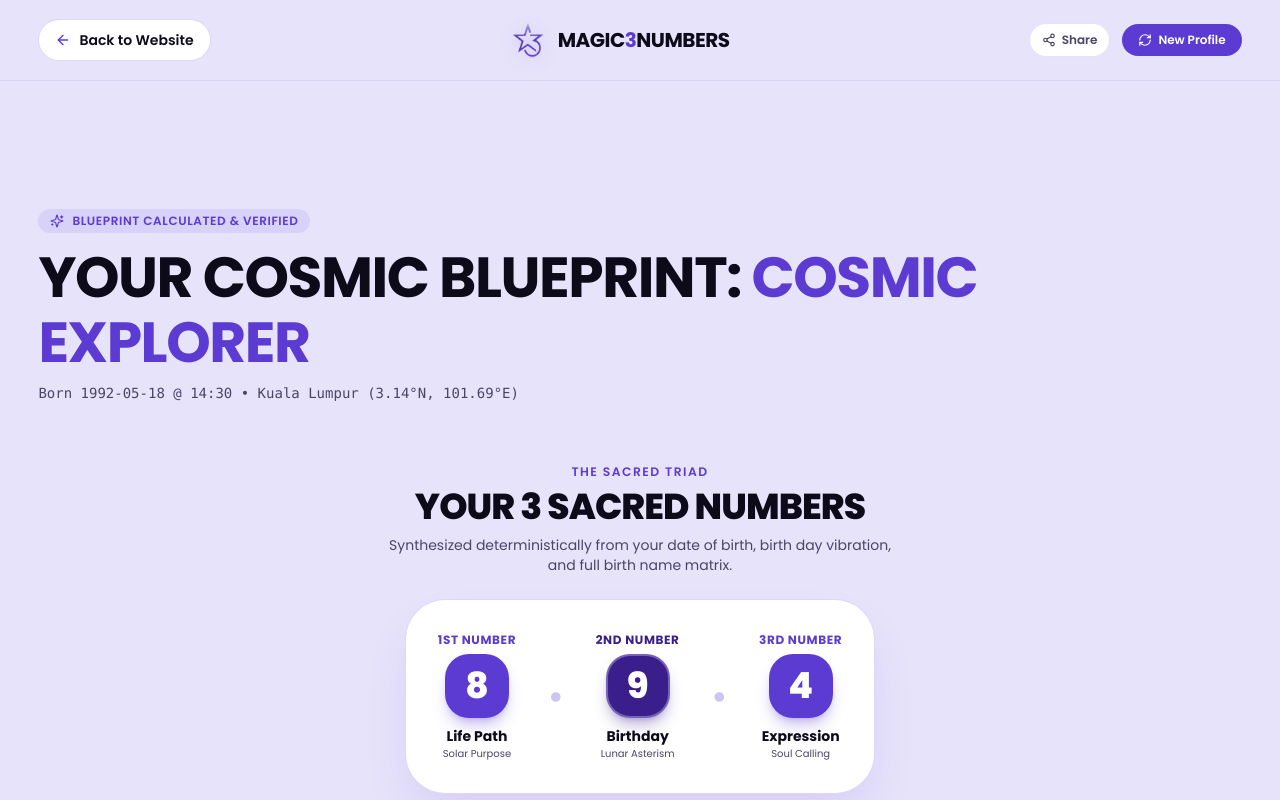
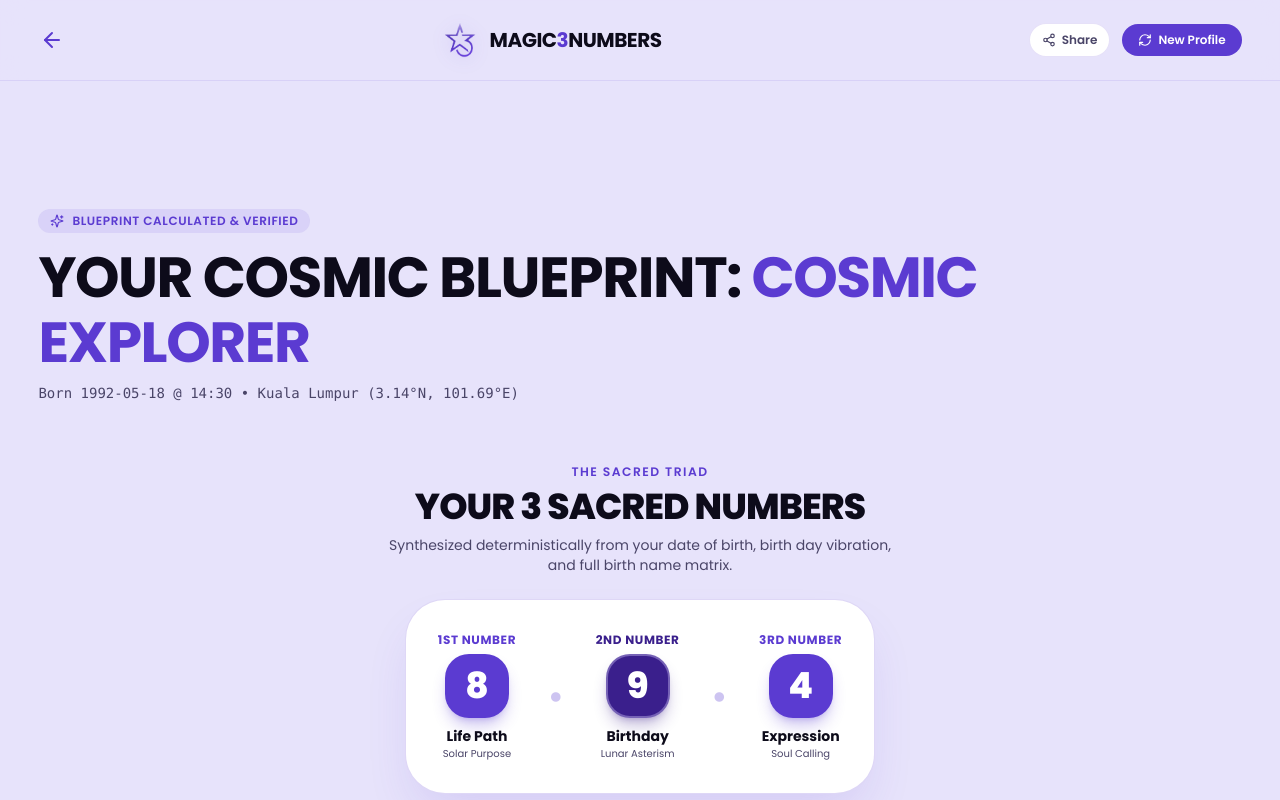
Before and after one commit to hariharan-developer-31/magic3numbers, a Next.js app in the folder frontend/: page /blueprint in a window 1280 px wide. Shown: the top 800 px of the page. Built offline with nearby package versions, Linux system fonts and the light colour scheme.

Commit message:
fix(uiux): remove back text and border/background on blueprint navbar, keep clean icon only

```diff
--- a/frontend/src/app/blueprint/page.tsx
+++ b/frontend/src/app/blueprint/page.tsx
@@ -74,14 +74,14 @@ export default function BlueprintPage() {
           ========================================================================= */}
       <header className="sticky top-0 z-40 w-full bg-[#E7E3FB]/90 backdrop-blur-md border-b border-[#5B3BD1]/10 shadow-xs">
         <div className="content-container flex items-center justify-between h-16 sm:h-20 gap-2">
-          {/* Back to Website Button */}
+          {/* Back to Website Button - Only Icon, No Border/Background */}
           <Link
             href="/"
-            className="group inline-flex items-center gap-1.5 sm:gap-2 px-3 py-2 sm:px-4 sm:py-2.5 rounded-full bg-white text-[#0D0B1A] border border-[#5B3BD1]/20 hover:border-[#5B3BD1] hover:bg-[#5B3BD1] hover:text-white transition-all text-xs sm:text-sm font-semibold shadow-xs flex-shrink-0"
+            aria-label="Back to Website"
+            title="Back to Website"
+            className="group p-2 sm:p-2.5 -ml-1 sm:-ml-2 rounded-full text-[#5B3BD1] hover:text-[#3A1F8C] hover:bg-[#5B3BD1]/10 transition-all flex items-center justify-center flex-shrink-0 focus:outline-none focus-visible:ring-2 focus-visible:ring-[#5B3BD1]"
           >
-            <ArrowLeft className="w-3.5 h-3.5 sm:w-4 sm:h-4 text-[#5B3BD1] group-hover:text-white group-hover:-translate-x-1 transition-transform" />
-            <span className="hidden sm:inline">Back to Website</span>
-            <span className="inline sm:hidden">Back</span>
+            <ArrowLeft className="w-5 h-5 sm:w-6 sm:h-6 transition-transform group-hover:-translate-x-1" />
           </Link>
 
           {/* Centered Brand Logo */}
```
